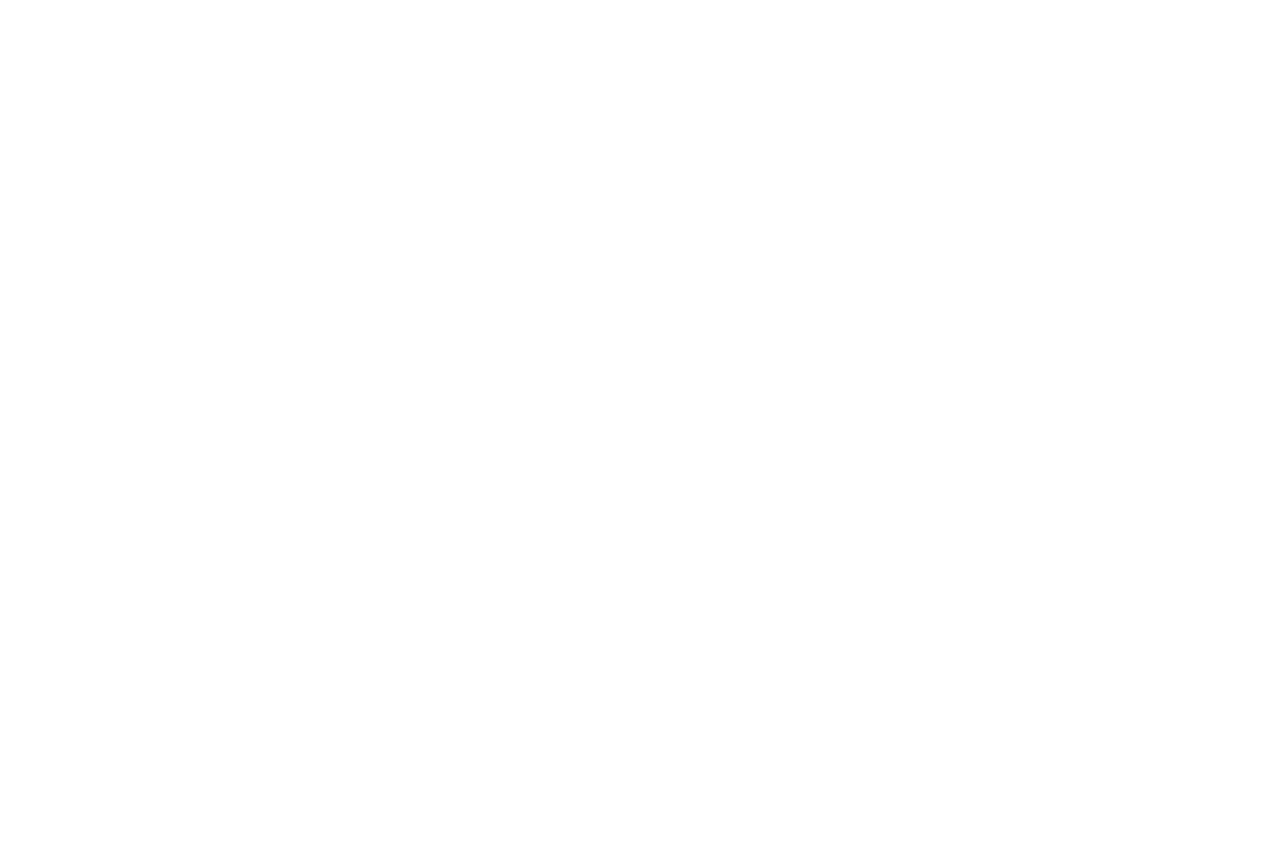
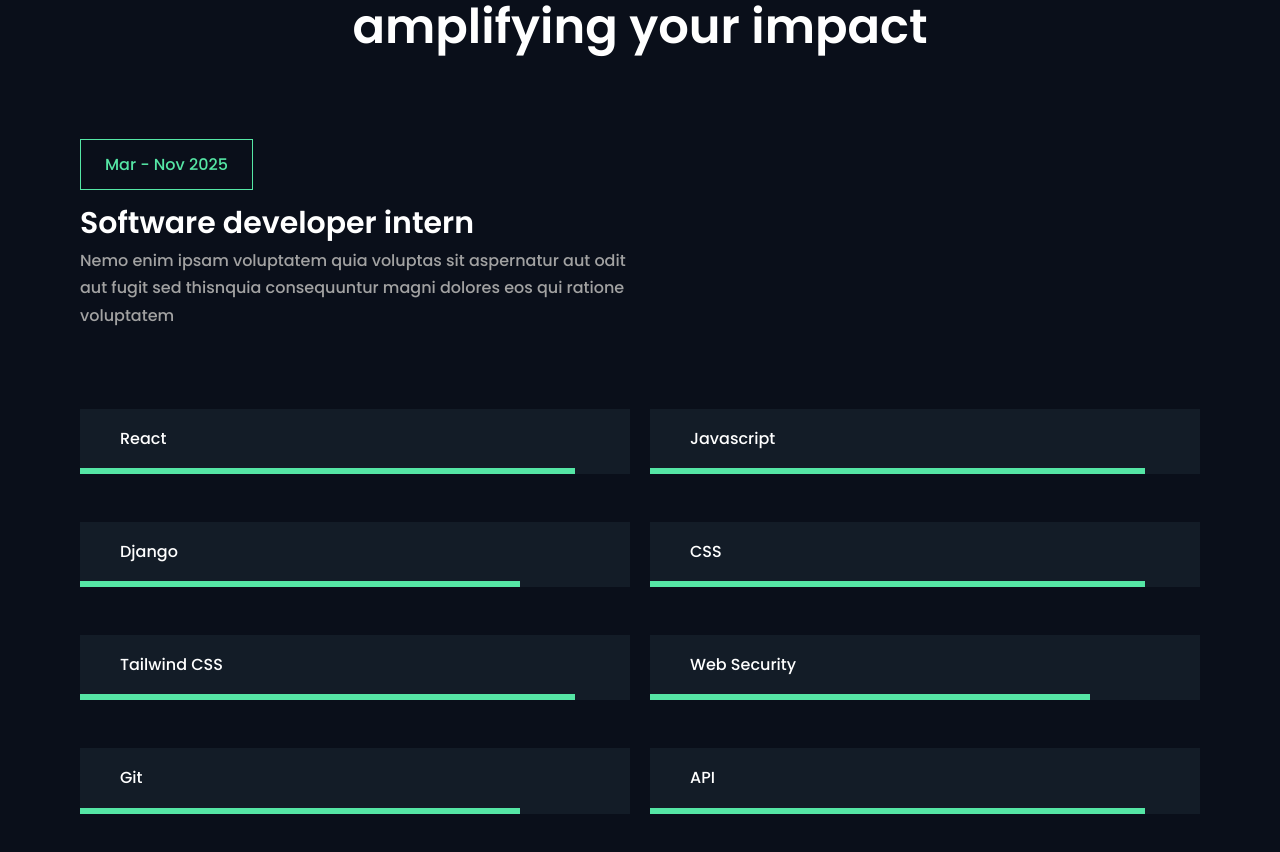
Before and after one commit to agrihome/portfolio-react, a React (Vite) app in the folder portfolio/: page / in a window 1280 px wide. Shown: the part 900-1752 px from the top of the page. Before the commit the page ends 800 px from the top, so only its background shows below. Built offline with nearby package versions, Linux system fonts and the light colour scheme.

Commit message:
Skills and experience

```diff
--- a/portfolio/src/App.css
+++ b/portfolio/src/App.css
@@ -26,6 +26,7 @@
   line-height: 27.2px;
   text-align: start;
   color: #a2a2a2;
+  background-color: var(--color-background-primary);
   -webkit-font-smoothing: antialiased;
   -moz-osx-font-smoothing: grayscale;
 }
--- a/portfolio/src/App.jsx
+++ b/portfolio/src/App.jsx
@@ -1,6 +1,7 @@
 import './App.css'
 import Header from './sections/header'
 import Hero from './sections/hero'
+import  Skills  from './sections/skills';
 
 function App() {
 
@@ -8,6 +9,8 @@
     <div className="bg-background-primary px-20 overflow-hidden">
       <Header />
       <Hero />
+      <Skills />
+
     </div>
   );
 }
--- a/portfolio/src/components/H2.jsx
+++ b/portfolio/src/components/H2.jsx
@@ -1,7 +1,7 @@
 export default function H2({ children, className = "" }) {
   return (
     <h2
-      className={`font-[Poppins,sans-serif] text-[48px] font-semibold leading-[62.4px] text-center ${className}`}
+      className={`font-[Poppins,sans-serif] text-[48px] font-semibold leading-[62.4px] text-center text-white${className}`}
     >
       {children}
     </h2>
--- /dev/null
+++ b/portfolio/src/components/blocks/Experience.jsx
@@ -0,0 +1,16 @@
+import Text from "../Text";
+
+export default function Experience({ startYear, endYear, role, text }) {
+  return (
+    <div>
+      <div className="border border-highlight text-highlight w-max px-[24px] py-[11px]">
+        {startYear} - {endYear}
+      </div>
+      <div className="text-[30px] font-semibold mt-5 mb-[10px] text-white">
+        {role}
+      </div>
+
+      <Text>{text}</Text>
+    </div>
+  );
+}
--- /dev/null
+++ b/portfolio/src/components/blocks/SkillBlock.jsx
@@ -0,0 +1,14 @@
+import Text from "../Text";
+
+export default function SkillBlock({ skill, rating }) {
+  return (
+    <div className="bg-background-header">
+      <Text className="text-white px-10 py-4">{skill}</Text>
+
+      <div
+        className="h-1.5 bg-highlight"
+        style={{ width: `${(rating / 10) * 100}%` }}
+      ></div>
+    </div>
+  );
+}
--- a/portfolio/src/sections/header.jsx
+++ b/portfolio/src/sections/header.jsx
@@ -21,7 +21,6 @@
     { name: "SKILLS", href: "#skills" },
     { name: "CERTIFICATES", href: "#certificates" },
     { name: "PROJECTS", href: "#projects" },
-    { name: "ABOUT", href: "#about" },
     { name: "CONTACT", href: "#contact" },
   ];
 
--- /dev/null
+++ b/portfolio/src/sections/skills.jsx
@@ -0,0 +1,65 @@
+import H4 from "../components/H4";
+import H2 from "../components/H2";
+import Experience from "../components/blocks/Experience";
+import SkillBlock from "../components/blocks/SkillBlock";
+
+const skills = [
+  {
+    skill: "React",
+    rating: 9,
+  },
+  {
+    skill: "Javascript",
+    rating: 9,
+  },
+  {
+    skill: "Django",
+    rating: 8,
+  },
+  {
+    skill: "CSS",
+    rating: 9,
+  },
+
+  {
+    skill: "Tailwind CSS",
+    rating: 9,
+  },
+  {
+    skill: "Web Security",
+    rating: 8,
+  },
+  {
+    skill: "Git",
+    rating: 8,
+  },
+  {
+    skill: "API",
+    rating: "9",
+  },
+];
+
+export default function Skills() {
+  return (
+    <section className="py-20 bg-background-primary">
+      <H4 className="text-center text-highlight">Experience & Skill</H4>
+      <H2>
+        Showcasing your talent <br /> amplifying your impact
+      </H2>
+      <div className="mt-20 grid grid-cols-2" id="experience">
+        <Experience
+          startYear={"Mar"}
+          endYear={"Nov 2025"}
+          text="Nemo enim ipsam voluptatem quia voluptas sit aspernatur aut odit aut fugit sed thisnquia consequuntur magni dolores eos qui ratione voluptatem"
+          role="Software developer intern"
+        />
+      </div>
+
+      <div className="grid grid-cols-2 mt-20 gap-y-12 gap-x-5" id="skills">
+        {skills.map((skill) => (
+          <SkillBlock skill={skill.skill} rating={skill.rating} />
+        ))}
+      </div>
+    </section>
+  );
+}
```
